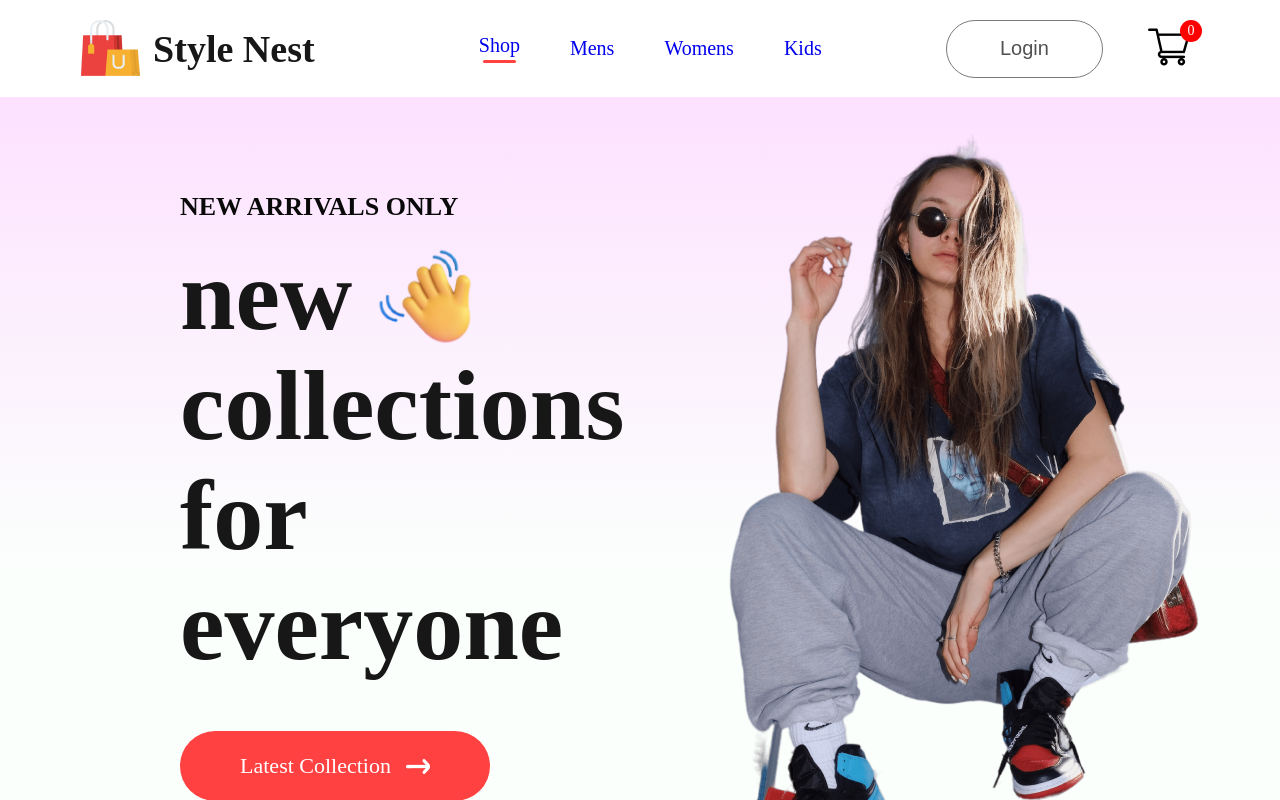
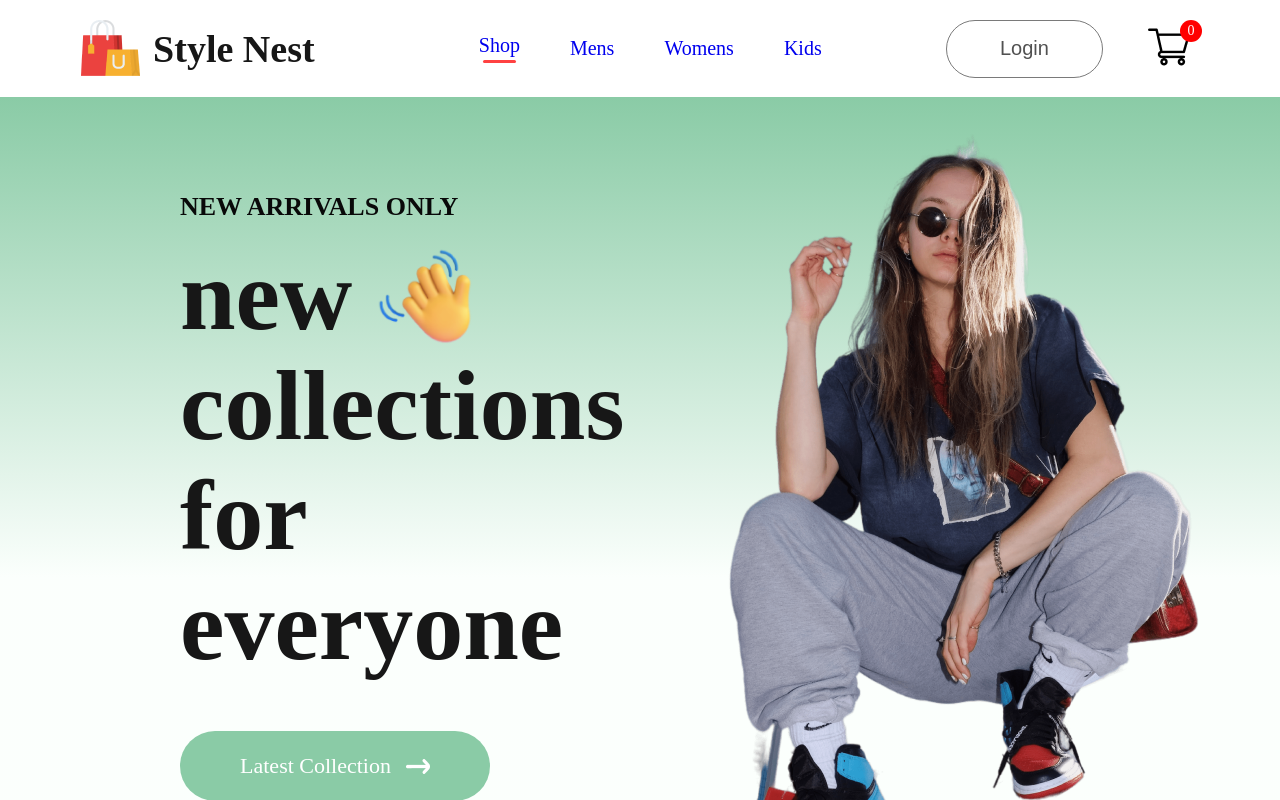
Before and after one commit to Johnnwabueze01/Styles-NEST, a React (Vite) app: page / in a window 1280 px wide. Shown: the top 800 px of the page. Built offline with nearby package versions, Linux system fonts and the light colour scheme.

Commit message:
Update Hero.css

```diff
--- a/src/Components/Hero/Hero.css
+++ b/src/Components/Hero/Hero.css
@@ -1,5 +1,5 @@
 .hero{
-    background: linear-gradient(180deg, #fde1ff, #e1ffea22 60%);
+    background: linear-gradient(180deg, #8ACBA6, #e1ffea22 60%);
     height: 100vh;
     display: flex;
 }
@@ -39,7 +39,7 @@
     color: white;
     font-size: 22px;
     margin-top: 30px;
-    background: #ff4141;
+    background: #8ACBA6;
     border-radius: 75px;
     width: 310px;
     height: 70px;
```
